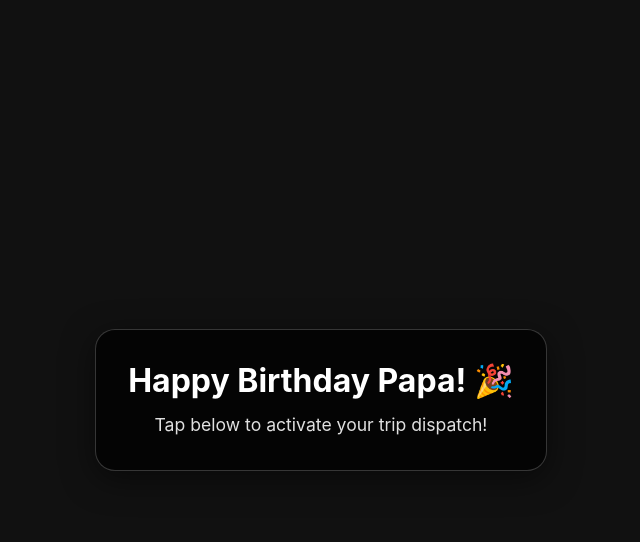
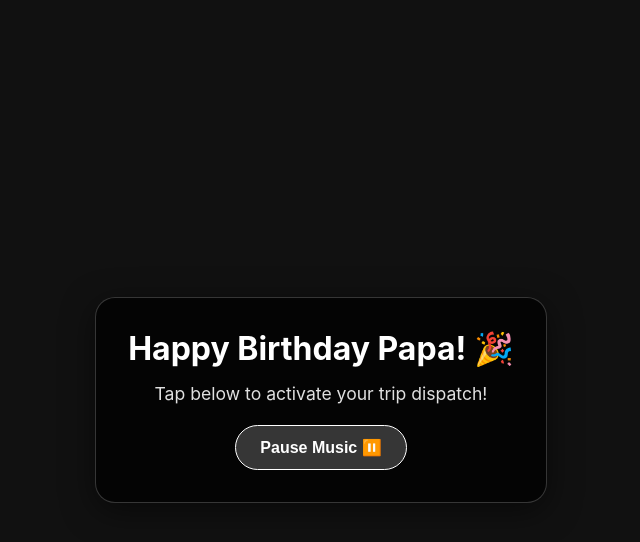
Before and after one commit to person-afk1/happy-birthday-papa, a plain HTML site: page index.html in a window 1280 px wide. Both pictures are taken after a click on the button "Tap to Unlock Music 🎵". Shown: the whole page, without its empty margins (319-959 px from the left). Drawn offline with Linux system fonts and the light colour scheme; no server answers.

Commit message:
Update index.html

```diff
--- a/index.html
+++ b/index.html
@@ -48,7 +48,7 @@
     }
     h1 { font-size: 2rem; margin-bottom: 12px; line-height: 1.2; }
     p { font-size: 1.1rem; line-height: 1.5; color: #e0e0e0; }
-    #start-btn {
+    .btn {
       position: relative;
       z-index: 3;
       padding: 12px 24px;
@@ -58,8 +58,13 @@
       border: none;
       border-radius: 25px;
       cursor: pointer;
-      margin-top: 15px;
+      margin-top: 18px;
       font-weight: bold;
+      transition: background 0.3s;
+    }
+    .btn-secondary {
+      background: rgba(255, 255, 255, 0.2);
+      border: 1px solid white;
     }
   </style>
 
@@ -69,18 +74,21 @@
 </head>
 <body>
 
+  <!-- Background Video Element -->
   <video id="bg-video" loop muted playsinline></video>
 
+  <!-- Message Card Overlay -->
   <div class="overlay">
     <h1 id="title">Happy Birthday Papa! 🎉</h1>
     <p id="message">Tap below to activate your trip dispatch!</p>
-    <button id="start-btn" onclick="enableAudio()">Tap to Unlock Music 🎵</button>
+    <button id="action-btn" class="btn" onclick="handleButtonClick()">Tap to Unlock Music 🎵</button>
   </div>
 
+  <!-- Background Audio Element -->
   <audio id="bg-audio" loop></audio>
 
   <script>
-    // Exact Firebase Configuration
+    // Exact Firebase Configuration with Singapore Region URL
     const firebaseConfig = {
       apiKey: "AIzaSyDs245uSIqkn6-lYHUo7aWxEaVNpeaZA1k",
       authDomain: "happy-birthday-papa-e7e39.firebaseapp.com",
@@ -96,16 +104,39 @@
     const db = firebase.database();
     const audio = document.getElementById('bg-audio');
     const video = document.getElementById('bg-video');
+    const actionBtn = document.getElementById('action-btn');
+
     let userInteracted = false;
 
-    function enableAudio() {
-      userInteracted = true;
-      document.getElementById('start-btn').style.display = 'none';
-      if (audio.src) audio.play();
-      if (video.src) video.play();
+    function handleButtonClick() {
+      // First click: Request Notifications & Start Media
+      if (!userInteracted) {
+        userInteracted = true;
+
+        // Request Notification permission for phone routines
+        if ("Notification" in window && Notification.permission !== "granted") {
+          Notification.requestPermission();
+        }
+
+        if (audio.src) audio.play();
+        if (video.src) video.play();
+
+        actionBtn.innerText = "Pause Music ⏸️";
+        actionBtn.classList.add("btn-secondary");
+        return;
+      }
+
+      // Subsequent clicks: Toggle Audio Play / Pause
+      if (audio.paused) {
+        audio.play();
+        actionBtn.innerText = "Pause Music ⏸️";
+      } else {
+        audio.pause();
+        actionBtn.innerText = "Play Music ▶️";
+      }
     }
 
-    // Real-time listener
+    // Real-time Firebase Listener
     db.ref('current_display').on('value', (snapshot) => {
       const data = snapshot.val();
       if (!data) return;
@@ -122,24 +153,30 @@
         if (data.hasVideoAudio) {
           video.muted = false;
           audio.pause();
+          actionBtn.style.display = 'none'; // Hide music button if video has audio
         } else {
           video.muted = true;
+          actionBtn.style.display = 'inline-block';
         }
       } else {
         video.pause();
         video.style.display = 'none';
         video.src = "";
+        actionBtn.style.display = 'inline-block';
       }
 
-      // Handle Image
+      // Handle Background Image
       if (data.bgImage && (!data.videoUrl || data.videoUrl.trim() === "")) {
         document.body.style.backgroundImage = `url('${data.bgImage}')`;
       }
 
-      // Handle Audio
+      // Handle Audio Track
       if (data.audioUrl && (!data.videoUrl || !data.hasVideoAudio)) {
         audio.src = data.audioUrl;
-        if (userInteracted) audio.play();
+        if (userInteracted) {
+          audio.play();
+          actionBtn.innerText = "Pause Music ⏸️";
+        }
       } else if (!data.audioUrl) {
         audio.pause();
       }
```
